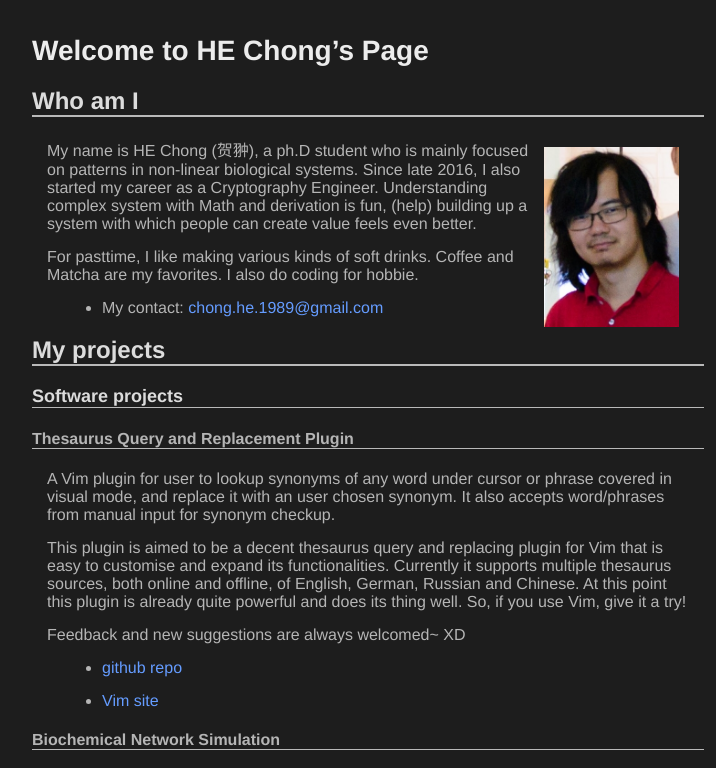
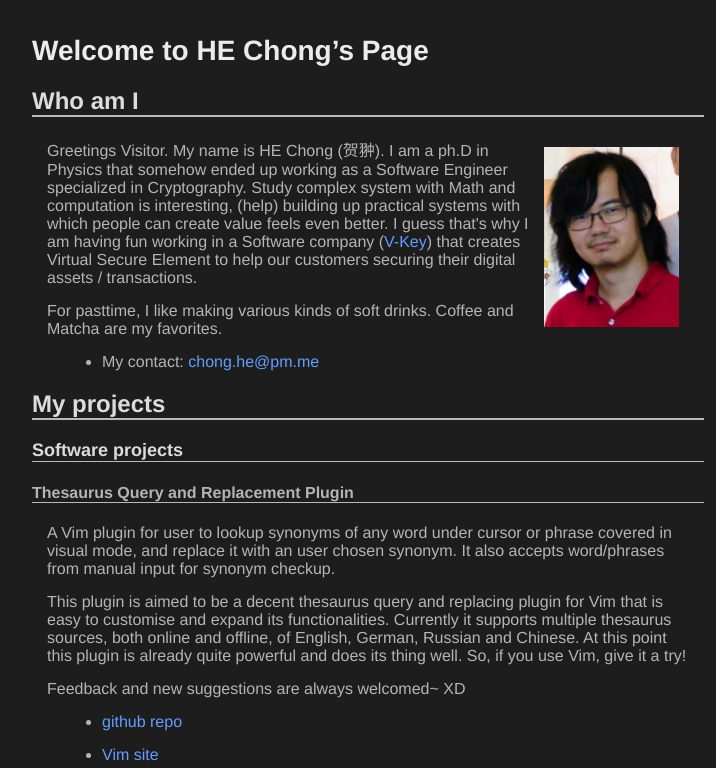
Before and after one commit to Ron89/ron89.github.io, a plain HTML site: page index.html in a window 1280 px wide. Shown: the top 768 px of the page, without its empty margins (272-988 px from the left). Drawn offline with Linux system fonts and the light colour scheme.

Commit message:
update headerline

```diff
--- a/index.html
+++ b/index.html
@@ -16,18 +16,20 @@
 <h2 id="who-am-i">Who am I</h2>
 <p>
 <img src="img/portrait.JPG" align="right" height=180px />
-My name is HE Chong (贺翀), a ph.D student who is mainly focused on patterns in
-non-linear biological systems. Since late 2016, I also started my career as a
-Cryptography Engineer. Understanding complex system with Math and derivation is
-fun, (help) building up a system with which people can create value feels even
-better.
+Greetings Visitor. My name is HE Chong (贺翀). I am a ph.D in Physics that
+somehow ended up working as a Software Engineer specialized in Cryptography.
+Study complex system with Math and computation is interesting, (help) building
+up practical systems with which people can create value feels even better. I
+guess that's why I am having fun working in a Software company (<a
+    href=https://www.v-key.com/>V-Key</a>) that creates Virtual Secure Element
+to help our customers securing their digital assets / transactions.
 </p>
 <p>
 For pasttime, I like making various kinds of soft drinks. Coffee and Matcha
-are my favorites. I also do coding for hobbie.
+are my favorites.
 </p>
 <ul>
-<li> My contact: <a href="mailto:chong.he.1989@gmail.com">chong.he.1989@gmail.com</a></li>
+<li> My contact: <a href="mailto:chong.he@pm.me">chong.he@pm.me</a></li>
 </ul>
 <h2 id="my-projects">My projects</h2>
 <h3 id="software-projects">Software projects</h3>
```
